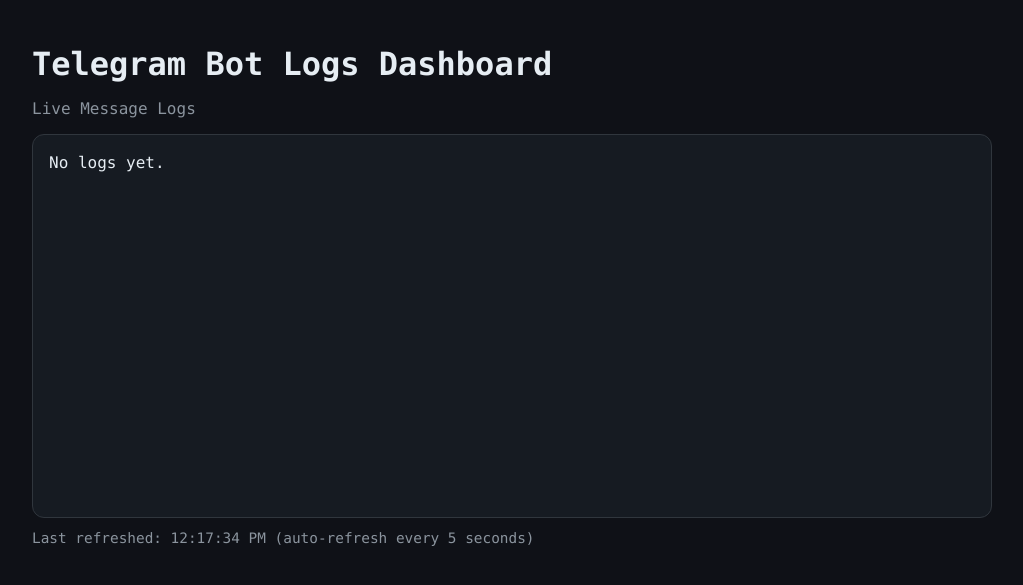
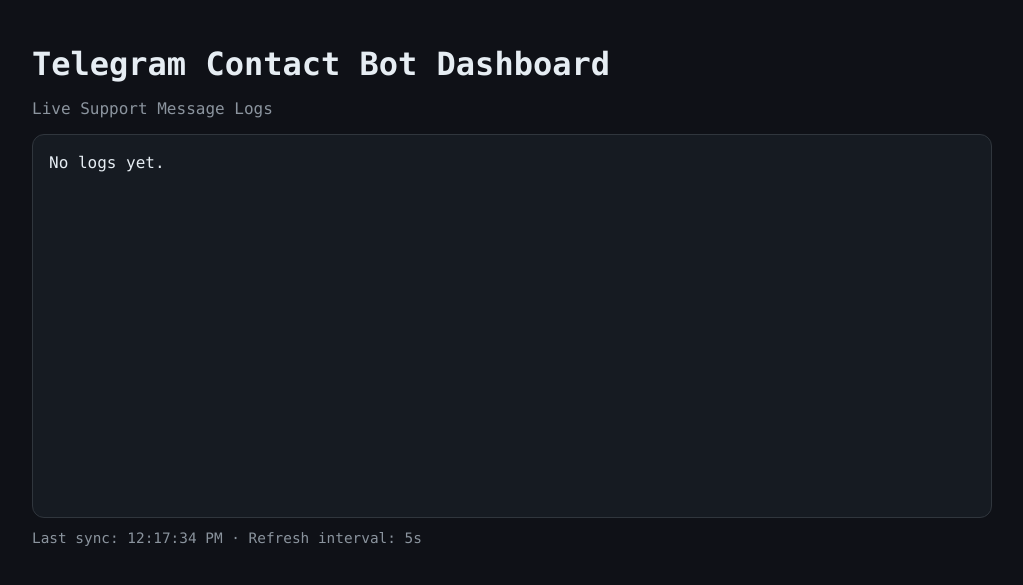
Before and after one commit to fakeareyouu-crypto/tg-new-bot, a Flask app: page / in a window 1280 px wide. Shown: the top 585 px of the page, without its empty margins (128-1151 px from the left). Run offline with Flask 3, Linux system fonts and the light colour scheme; parts of the project's set-up code (start-up, migrations or seed data) failed here and were passed over.

Commit message:
Refine bot and dashboard UI messaging

```diff
--- a/main.py
+++ b/main.py
@@ -93,11 +93,12 @@
 def handle_start(message: telebot.types.Message) -> None:
     """Handle /start command."""
     welcome_text = (
-        "👋 <b>Welcome to the Contact Bot</b>\n\n"
-        "Use this bot to send a message directly to the admin.\n"
-        "Commands:\n"
-        "• /contact - Send your message to the admin\n"
-        "• /help - Show help instructions"
+        "👋 <b>Welcome!</b>\n\n"
+        "This is the official contact bot for admin support.\n"
+        "Share your concern anytime and it will be forwarded directly.\n\n"
+        "<b>Available commands</b>\n"
+        "• /contact — Send a message to the admin\n"
+        "• /help — View quick usage instructions"
     )
     safe_send_message(message.chat.id, welcome_text)
 
@@ -106,12 +107,11 @@
 def handle_help(message: telebot.types.Message) -> None:
     """Handle /help command."""
     help_text = (
-        "ℹ️ <b>Help</b>\n\n"
-        "This bot forwards your message to the admin.\n"
-        "How to use:\n"
+        "ℹ️ <b>How this bot works</b>\n\n"
         "1) Send /contact\n"
-        "2) Type your message in your next text message\n\n"
-        "Your message will be logged and forwarded."
+        "2) Type your message in chat\n"
+        "3) We forward it to the admin instantly\n\n"
+        "You will receive a confirmation after delivery."
     )
     safe_send_message(message.chat.id, help_text)
 
@@ -119,7 +119,7 @@
 @bot.message_handler(commands=["contact"])
 def handle_contact(message: telebot.types.Message) -> None:
     """Handle /contact command."""
-    prompt = "✉️ Please send the message you want to deliver to the admin."
+    prompt = "✉️ Please type the message you want to send to the admin."
     safe_send_message(message.chat.id, prompt)
 
 
@@ -144,7 +144,7 @@
     safe_send_message(ADMIN_ID, forward_text)
     safe_send_message(
         message.chat.id,
-        "Your message has been sent to the admin. You will be contacted if necessary.",
+        "✅ Your message has been sent to the admin. You will be contacted if necessary.",
     )
 
 
--- a/templates/index.html
+++ b/templates/index.html
@@ -3,7 +3,7 @@
   <head>
     <meta charset="UTF-8" />
     <meta name="viewport" content="width=device-width, initial-scale=1.0" />
-    <title>Telegram Bot Logs Dashboard</title>
+    <title>Telegram Contact Bot Dashboard</title>
     <style>
       :root {
         color-scheme: dark;
@@ -63,10 +63,10 @@
   </head>
   <body>
     <main class="container">
-      <h1>Telegram Bot Logs Dashboard</h1>
-      <p class="subtitle">Live Message Logs</p>
-      <section id="logs" class="log-box">Loading logs...</section>
-      <p id="status" class="status">Refreshing every 5 seconds...</p>
+      <h1>Telegram Contact Bot Dashboard</h1>
+      <p class="subtitle">Live Support Message Logs</p>
+      <section id="logs" class="log-box">Loading latest logs...</section>
+      <p id="status" class="status">Auto-refresh is active (every 5 seconds).</p>
     </main>
 
     <script>
@@ -81,11 +81,11 @@
           }
 
           const data = await response.json();
-          logsElement.textContent = data.logs || "No logs yet.";
-          statusElement.textContent = `Last refreshed: ${new Date().toLocaleTimeString()} (auto-refresh every 5 seconds)`;
+          logsElement.textContent = data.logs || "No messages logged yet.";
+          statusElement.textContent = `Last sync: ${new Date().toLocaleTimeString()} · Refresh interval: 5s`;
           logsElement.scrollTop = logsElement.scrollHeight;
         } catch (error) {
-          statusElement.textContent = `Failed to refresh logs: ${error.message}`;
+          statusElement.textContent = `Unable to refresh logs right now: ${error.message}`;
         }
       }
 
```
